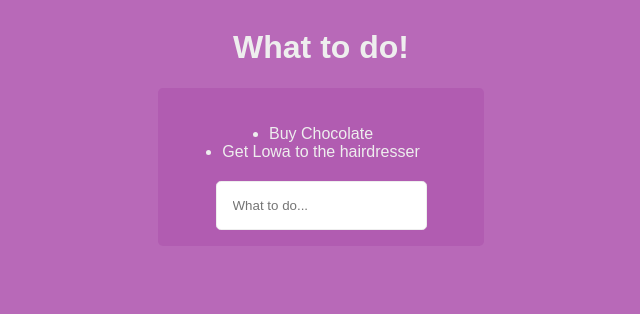
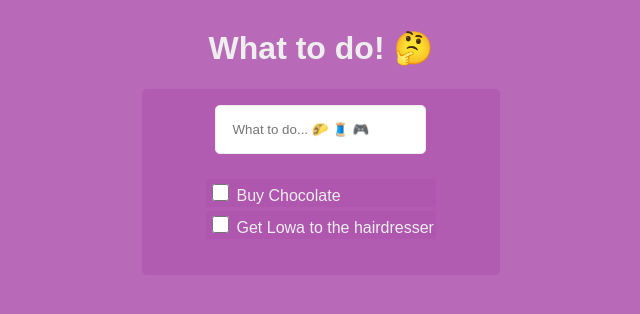
Before and after one commit to herv3us/todo, a React (Vite) app: page / in a window 1280 px wide. Shown: the top 314 px of the page, without its empty margins (319-959 px from the left). Built offline with nearby package versions, Linux system fonts and the light colour scheme.

Commit message:
add styles and checkboxes

```diff
--- a/src/components/Home.jsx
+++ b/src/components/Home.jsx
@@ -4,7 +4,7 @@ import Todo from './Todo';
 function Home() {
   return (
     <div>
-      <h1>What to do!</h1>
+      <h1>What to do! 🤔</h1>
       <Todo />
     </div>
   );
--- a/src/components/Todo.jsx
+++ b/src/components/Todo.jsx
@@ -1,6 +1,7 @@
-import React, { useEffect, useState } from 'react';
+import React, { useState } from 'react';
 
 function Todo() {
+  const [inputValue, setInputValue] = useState('');
   const [todos, setTodos] = useState([
     {
       content: 'Buy Chocolate',
@@ -14,6 +15,7 @@ function Todo() {
 
   const createNewTodo = (e, toodo) => {
     e.preventDefault();
+
     console.log(toodo);
     const newTodo = {
       content: toodo,
@@ -27,27 +29,40 @@ function Todo() {
   const handleKeyDown = (e, value) => {
     if (e.key === 'Enter') {
       createNewTodo(e, value);
+      setInputValue('');
     }
+  };
+
+  const onChandeHandle = (e) => {
+    setInputValue(e);
   };
 
   return (
     <div className="whatToDo">
+      <form className="todo-list">
+        <input
+          onKeyDown={(e) => handleKeyDown(e, e.target.value)}
+          type="text"
+          onChange={(e) => onChandeHandle(e.target.value)}
+          value={inputValue}
+          placeholder="What to do... 🌮 🧵 🎮"
+        />
+      </form>
       <ul className="whatToDo-not-done">
         {todos.map((todo) => (
-          <div className="whatToDo-todo">
+          <div className="whatToDo-not-done-todo">
             <div className="checkbox">
-              <li key={Math.floor(Math.random() * 10)}> {todo.content} </li>
+              <li
+                key={Math.floor(Math.random() * 10)}
+                className=" checkbox-container"
+              >
+                <input type="checkbox" className="checkbox-todo" />{' '}
+                {todo.content} <br />
+              </li>
             </div>
           </div>
         ))}
       </ul>
-      <form className="todo-list">
-        <input
-          type="text"
-          placeholder="What to do..."
-          onKeyDown={(e) => handleKeyDown(e, e.target.value)}
-        />
-      </form>
     </div>
   );
 }
--- a/src/index.css
+++ b/src/index.css
@@ -8,7 +8,7 @@ body {
   font-family: sans-serif;
 }
 
-div {
+h1 {
   display: flex;
   flex-direction: column;
   justify-content: center;
@@ -26,16 +26,17 @@ div {
 .whatToDo form {
   display: flex;
   flex-direction: column;
+  align-items: center;
   justify-content: center;
-  align-items: center;
-}
-.whatToDo-todocheckbox {
-  background-color: green;
 }
 .whatToDo input {
   padding: 1rem;
   border-radius: 0.3rem;
   border: 1px solid #eee;
+}
+.whatToDo input:focus {
+  outline: none;
+  box-shadow: 0 2px 3px 0 #2c2b2b;
 }
 .whatToDo button {
   font-family: inherit;
@@ -47,5 +48,22 @@ div {
   text-transform: uppercase;
   font-weight: bold;
 }
+.whatToDo li {
+  padding: 0.1em;
+  margin-top: 0.3rem;
+  list-style-type: none;
+}
+
+.checkbox {
+  background-color: rgba(175, 85, 175, 0.884);
+}
+.checkbox-todo {
+  width: 17px;
+  height: 17px;
+  cursor: pointer;
+}
+.checkbox-todo-checked {
+  background-color: lawngreen;
+}
 
 /*# sourceMappingURL=index.css.map */
--- a/src/styles/_home.scss
+++ b/src/styles/_home.scss
@@ -1,4 +1,4 @@
-div {
+h1 {
   display: flex;
   flex-direction: column;
   justify-content: center;
--- a/src/styles/_todo.scss
+++ b/src/styles/_todo.scss
@@ -10,20 +10,19 @@
   & form {
     display: flex;
     flex-direction: column;
+    align-items: center;
     justify-content: center;
-    align-items: center;
-  }
-
-  &-todo {
-    &checkbox {
-      background-color: green;
-    }
   }
 
   & input {
     padding: 1rem;
     border-radius: 0.3rem;
     border: 1px solid $primary;
+
+    &:focus {
+      outline: none;
+      box-shadow: 0 2px 3px 0 rgb(44, 43, 43);
+    }
   }
 
   & button {
@@ -36,4 +35,24 @@
     text-transform: uppercase;
     font-weight: bold;
   }
+
+  li {
+    padding: 0.1em;
+    margin-top: 0.3rem;
+    list-style-type: none;
+  }
 }
+
+.checkbox {
+  background-color: $background;
+
+  &-todo {
+    width: 17px;
+    height: 17px;
+    cursor: pointer;
+
+    &-checked {
+      background-color: lawngreen;
+    }
+  }
+}
```
Also changed, not shown: 1 other file (tests, documents, lock files or other folders).
